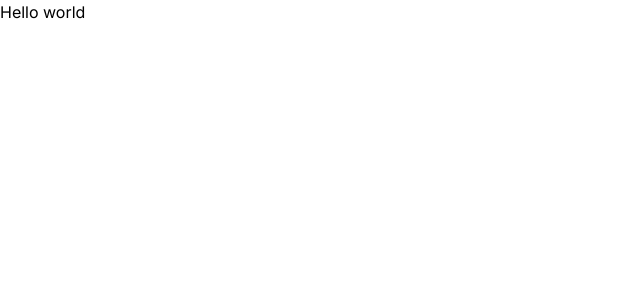
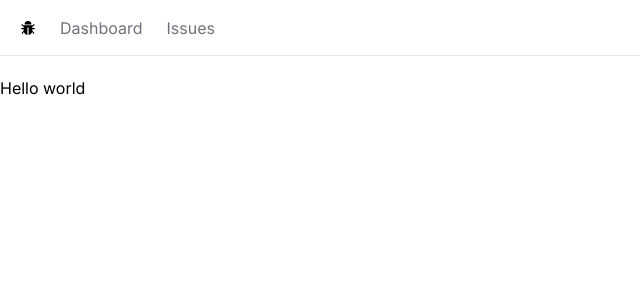
Before and after one commit to Inder-Pal-github/issue-tracker, a Next.js app: page / in a window 1280 px wide. Shown: the top 300 px of the page, without its empty margins (0-640 px from the left). Built offline with nearby package versions, Linux system fonts and the light colour scheme.

Commit message:
[UPDATE]:Built the navbar

```diff
--- /dev/null
+++ b/app/Navbar.tsx
@@ -0,0 +1,32 @@
+import Link from "next/link";
+import React from "react";
+import { AiFillBug } from "react-icons/ai";
+
+const Navbar = () => {
+  const links = [
+    { label: "Dashboard", href: "/" },
+    { label: "Issues", href: "/issues" },
+  ];
+
+  return (
+    <nav className="flex space-x-6 border-b  mb-5 px-5 h-14 items-center">
+      <Link href="/">
+        <AiFillBug />
+      </Link>
+      <ul className="flex space-x-6">
+        {links?.map((link,i) => (
+          <li key={i}>
+            <Link
+              className="text-zinc-500 hover:text-zinc-800 transition-colors"
+              href={link.href}
+            >
+              {link.label}
+            </Link>
+          </li>
+        ))}
+      </ul>
+    </nav>
+  );
+};
+
+export default Navbar;
--- a/app/layout.tsx
+++ b/app/layout.tsx
@@ -1,22 +1,27 @@
-import './globals.css'
-import type { Metadata } from 'next'
-import { Inter } from 'next/font/google'
+import "./globals.css";
+import type { Metadata } from "next";
+import { Inter } from "next/font/google";
+import Navbar from "./Navbar";
 
-const inter = Inter({ subsets: ['latin'] })
+const inter = Inter({ subsets: ["latin"] });
 
 export const metadata: Metadata = {
-  title: 'Create Next App',
-  description: 'Generated by create next app',
-}
+  title: "Create Next App",
+  description: "Generated by create next app",
+};
 
 export default function RootLayout({
   children,
 }: {
-  children: React.ReactNode
+  children: React.ReactNode;
 }) {
   return (
     <html lang="en">
-      <body className={inter.className}>{children}</body>
+      <body className={inter.className}>
+        <Navbar />
+        {/* Adding navbar in layout as it will be global */}
+        <main>{children}</main>
+      </body>
     </html>
-  )
+  );
 }
--- a/package.json
+++ b/package.json
@@ -19,6 +19,7 @@
     "postcss": "8.4.31",
     "react": "18.2.0",
     "react-dom": "18.2.0",
+    "react-icons": "^4.11.0",
     "tailwindcss": "3.3.4",
     "typescript": "5.2.2"
   }
```
Also changed, not shown: 1 other file (tests, documents, lock files or other folders).
